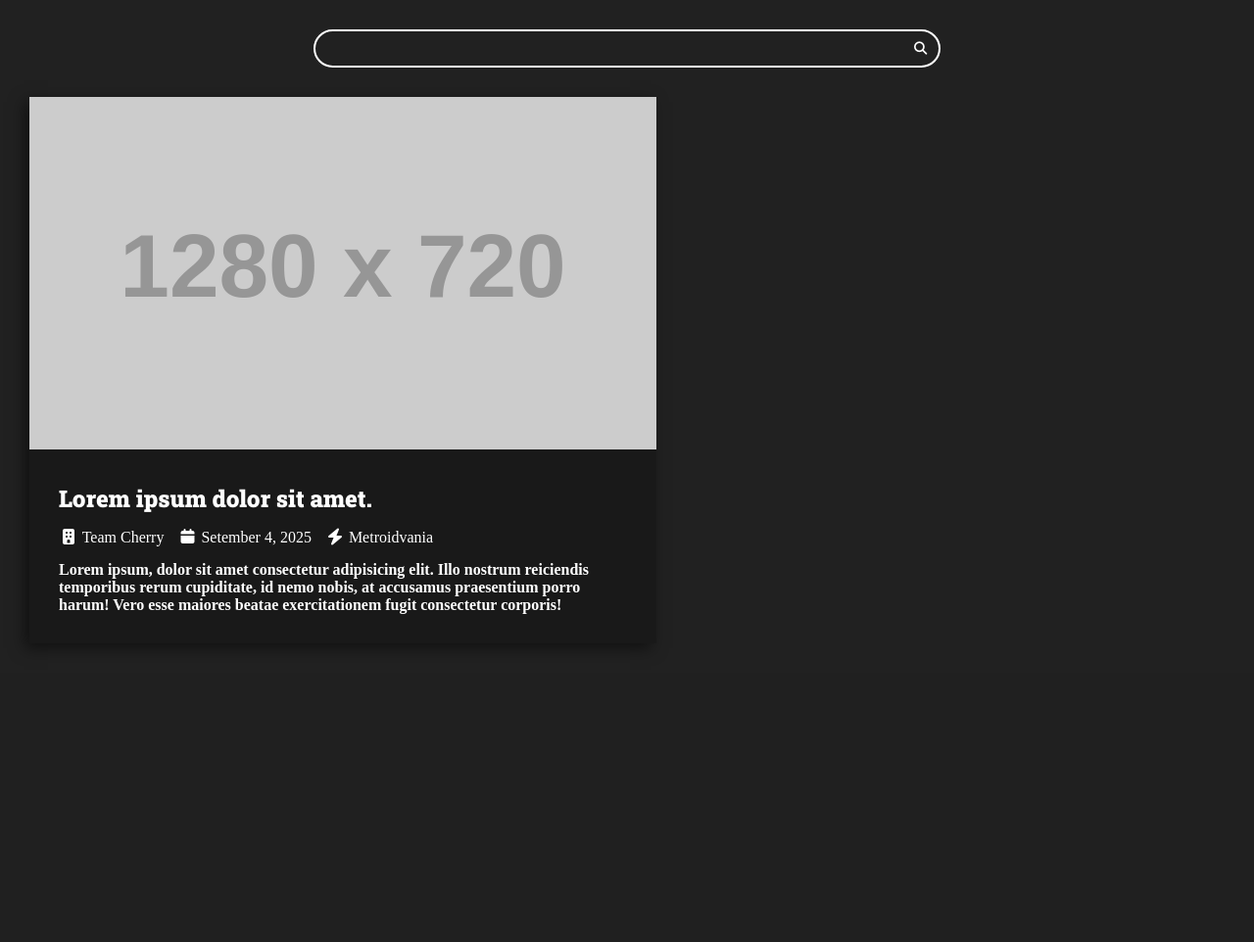
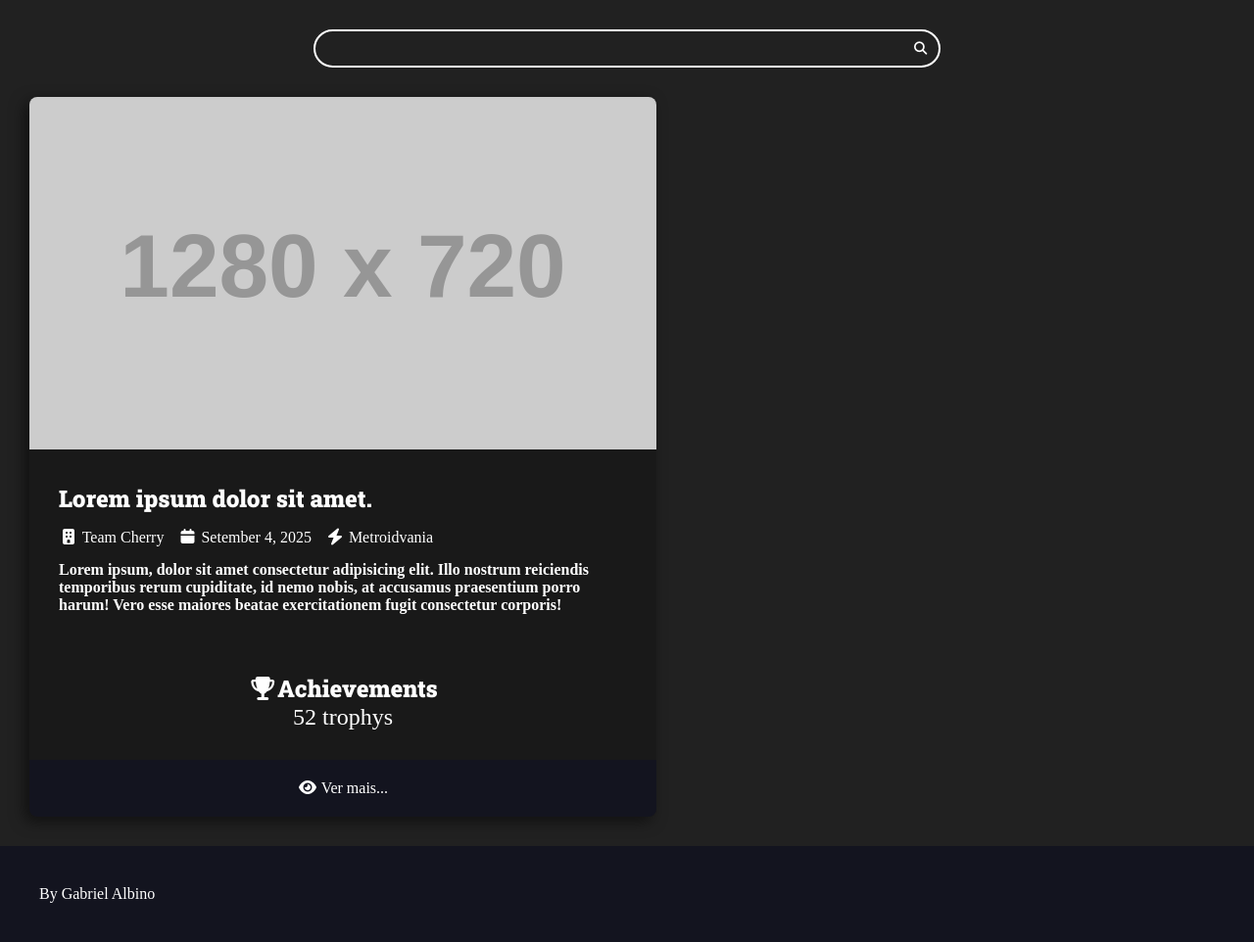
Before and after one commit to albinogabriel/django-study, a Django app: page / in a window 1280 px wide. Shown: the part 113-1075 px from the top of the page at 98% size. Before the commit the page ends 740 px from the top, so only its background shows below. Run offline with Django 5.2, Linux system fonts and the light colour scheme; grey boxes labelled with a size stand in for pictures from a placeholder-image service; some libraries are stand-ins or nearby versions.

Commit message:
finished home

```diff
--- a/gaming/templates/gaming/pages/home.html
+++ b/gaming/templates/gaming/pages/home.html
@@ -23,46 +23,17 @@
 
     <main class="main-content-container">
         <div class="main-content main-content-list container">
-            <div class="game game-list-item">
-                <div class="game-cover">
-                    <img src="https://placehold.co/1280x720" alt="temporário">
-                </div>
 
-                <div class="game-title-container">
-                    <h2 class="game-title">Lorem ipsum dolor sit amet.</h2>
-                </div>
+            {% include 'gaming/partials/game.html' %}
 
-                <div class="game-author-container">
-
-                    <span class="game-author-item">
-                        <i class="fa-solid fa-building"></i>
-                        Team Cherry
-                    </span>
-                    <span class="game-author-item">
-                        <i class="fa-solid fa-calendar"></i>
-                        Setember 4, 2025
-                    </span>
-                    <span class="game-author-item">
-                        <i class="fa-solid fa-bolt"></i>
-                        Metroidvania
-                    </span>
-
-                </div>
-
-                <div class="game-content">
-                    <strong>
-                        <p>
-                            Lorem ipsum, dolor sit amet consectetur adipisicing elit. Illo nostrum reiciendis temporibus
-                            rerum cupiditate, id nemo nobis, at accusamus praesentium porro harum! Vero esse maiores
-                            beatae
-                            exercitationem fugit consectetur corporis!
-                        </p>
-                    </strong>
-                </div>
-
-            </div>
         </div>
     </main>
+
+    <footer class="main-footer">
+        <div class="developer">
+            <a href="https://www.instagram.com/albino.ck?igsh=MXdiYmxmZ2Vo1pbw==">By Gabriel Albino</a>
+        </div>
+    </footer>
 
 </body>
 
--- /dev/null
+++ b/gaming/templates/gaming/partials/game.html
@@ -0,0 +1,57 @@
+<div class="game game-list-item">
+
+                <div class="game-cover">
+                    <img src="https://placehold.co/1280x720" alt="temporário">
+                </div>
+
+                <div class="game-title-container">
+                    <h2 class="game-title">Lorem ipsum dolor sit amet.</h2>
+                </div>
+
+                <div class="game-author-container">
+
+                    <span class="game-author-item">
+                        <i class="fa-solid fa-building"></i>
+                        Team Cherry
+                    </span>
+                    <span class="game-author-item">
+                        <i class="fa-solid fa-calendar"></i>
+                        Setember 4, 2025
+                    </span>
+                    <span class="game-author-item">
+                        <i class="fa-solid fa-bolt"></i>
+                        Metroidvania
+                    </span>
+
+                </div>
+
+                <div class="game-content">
+                    <strong>
+                        <p>
+                            Lorem ipsum, dolor sit amet consectetur adipisicing elit. Illo nostrum reiciendis temporibus
+                            rerum cupiditate, id nemo nobis, at accusamus praesentium porro harum! Vero esse maiores
+                            beatae
+                            exercitationem fugit consectetur corporis!
+                        </p>
+                    </strong>
+                </div>
+
+                <div class="game-achievement-container">
+                    <div class="game-achievement">
+                        <h2><i class="fa-solid fa-trophy"></i>Achievements</h2>
+                        <div class="game-achievement-text">
+                            52 trophys
+                        </div>
+                    </div>
+
+
+                </div>
+
+                <footer class="game-footer">
+                    <a href="" class="game-read-more">
+                        <i class="fa-solid fa-eye"></i>
+                        <span>Ver mais...</span>
+                    </a>
+                </footer>
+
+            </div>
--- a/gaming/templates/gaming/partials/head.html
+++ b/gaming/templates/gaming/partials/head.html
@@ -162,6 +162,8 @@
             transition: all .3s ease-in-out;
             transform: scale(1);
             color: var(--color-white);
+            border-radius: .8rem;
+            overflow: hidden;
         }
 
         .game img {
@@ -195,6 +197,46 @@
         .game-author-item {
             margin-right: 1rem;
         }
+
+        .game-achievement-container {
+            display: flex;
+            flex-flow: row wrap;
+            padding: var(--spacing-gutter-medium);
+        }
+
+        .game-achievement {
+            display: flex;
+            flex-flow: column nowrap;
+            flex-shrink: 1;
+            flex-grow: 1;
+            text-align: center;
+        }
+
+        .game-achievement-text {
+            font-size: 2.4rem;
+        }
+
+        .game-footer a {
+            background-color: var(--color-primary-dark);
+            display: block;
+            flex-flow: row nowrap;
+            color: var(--color-white);
+            text-decoration: none;
+            text-align: center;
+            padding: 2rem var(--spacing-gutter-medium);
+        }
+
+        .main-footer {
+            background-color: var(--color-primary-dark);
+            padding: var(--spacing-gutter-large);
+            display: flex;
+            align-items: center;
+        }
+
+        .main-footer a {
+            text-decoration: none;
+            color: var(--color-white);
+        }
     </style>
 
 </head>
```
